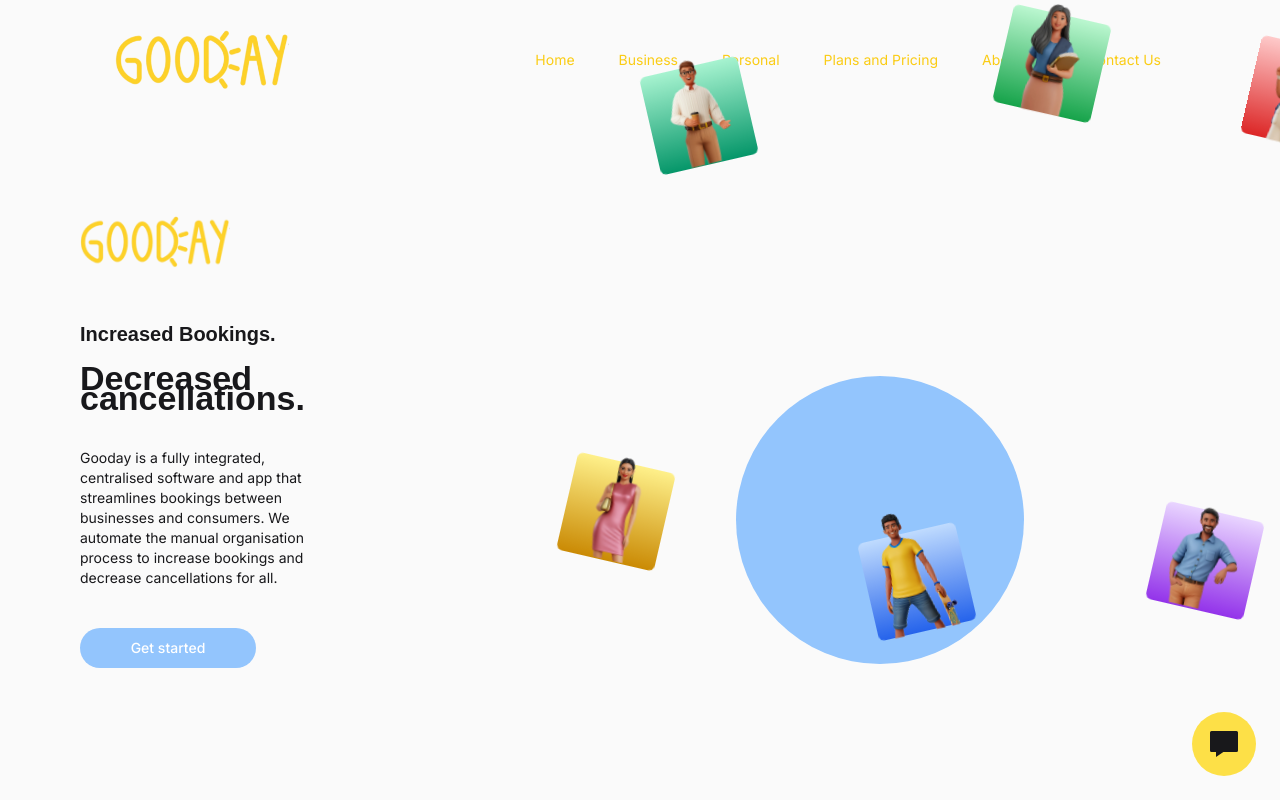
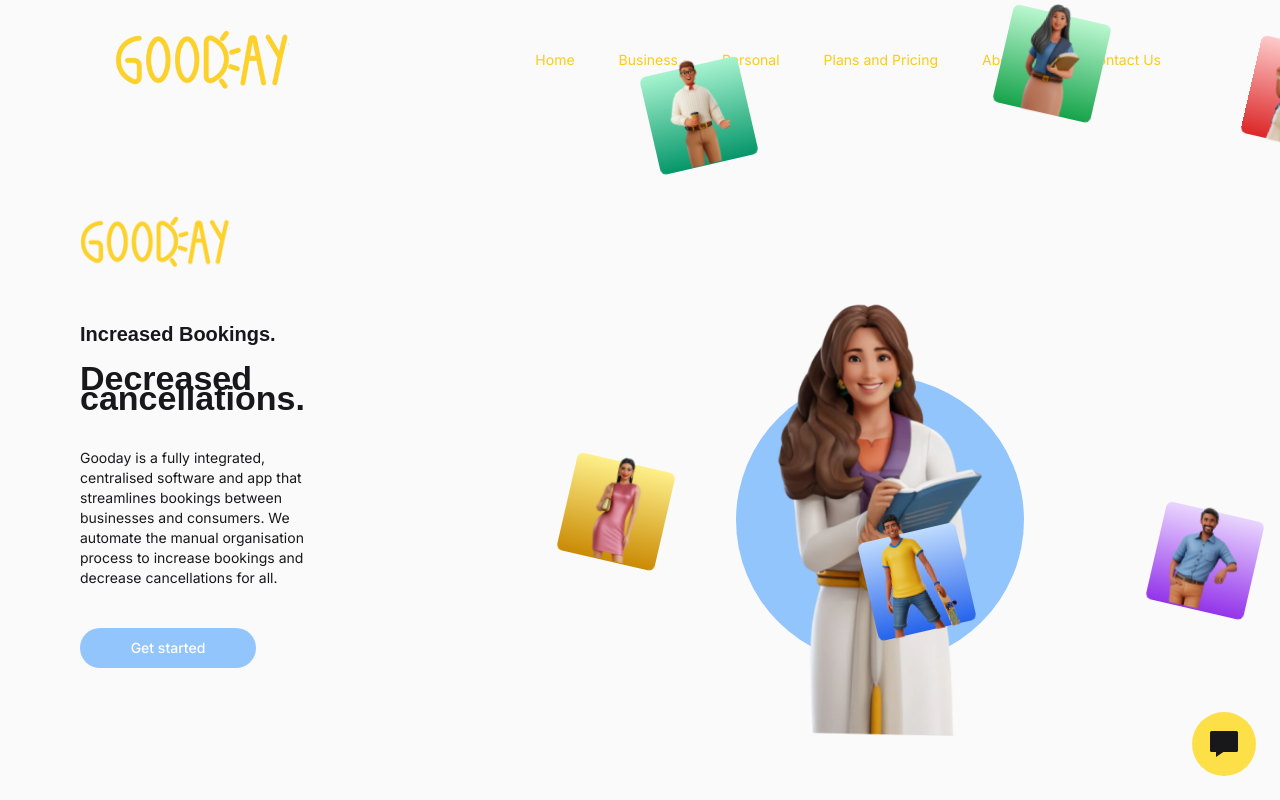
Before and after one commit to maplesoup1/gooday-own-contribution, a Next.js app: page / in a window 1280 px wide. Shown: the top 800 px of the page. Built offline with nearby package versions, Linux system fonts and the light colour scheme.

Commit message:
complete character selection

```diff
--- a/src/components/home/hero.tsx
+++ b/src/components/home/hero.tsx
@@ -1,10 +1,21 @@
+"use client";
 import React from "react";
 import Image from "next/image";
 import H1 from "../h1";
 import H2 from "../h2";
 import { Button } from "../ui/button";
+import { useState, useEffect } from "react";
+import { motion } from "framer-motion";
 
 const hero = () => {
+  const [character, setCharacter] = useState<string>("Maria");
+
+  function toggleCharacter(newCharacter: string): void {
+    setCharacter((prevCharacter) =>
+      prevCharacter === newCharacter ? "" : newCharacter
+    );
+  }
+
   return (
     <div className="w-screen h-screen flex">
       {/* left div */}
@@ -35,12 +46,33 @@
       </div>
       {/* right div */}
       <div className="flex flex-col justify-center items-center basis-2/3 ">
-        <div className="bg-blue-300 rounded-full w-72 h-72"></div>
+        <div className="relative w-72 h-72">
+          <div className="bg-blue-300 rounded-t-full w-full h-1/2 absolute top-0 overflow-visible"></div>
+          <div className="bg-blue-300 rounded-b-full w-full h-1/2 absolute bottom-0 overflow-hidden"></div>
+          <motion.div
+            initial={{ opacity: 0 }}
+            animate={{ opacity: 1 }}
+            transition={{ duration: 1 }}
+          >
+            {character && (
+              <Image
+                src={`/half/${character}_half.png`}
+                width={288}
+                height={288}
+                alt={character}
+                className="absolute top-1/2 left-1/2 transform -translate-x-1/2 -translate-y-1/2"
+              />
+            )}
+          </motion.div>
+        </div>
       </div>
 
       {/* square */}
       {/* character */}
-      <div className="bg-gradient-to-b from-emerald-200 to-emerald-600 absolute w-[100px] h-[100px] left-[649px] top-[84px] rounded-md  animate-updown_left hover:animate-none hover:scale-125 hover:rotate-[-13deg] cursor-pointer overflow-visible grid justify-center">
+      <div
+        className="bg-gradient-to-b from-emerald-200 to-emerald-600 absolute w-[100px] h-[100px] left-[649px] top-[84px] rounded-md  animate-updown_left hover:animate-none hover:scale-125 hover:rotate-[-13deg] cursor-pointer overflow-visible grid justify-center"
+        onClick={() => toggleCharacter("Frank")}
+      >
         <Image
           src="/half/Frank_half.png"
           width={93}
@@ -49,7 +81,10 @@
           className="relative bottom-[50px]"
         />
       </div>
-      <div className="bg-gradient-to-b from-green-200 to-green-600 absolute w-[100px] h-[100px] left-[1002px] top-[32px] rounded-md animate-updown_right hover:animate-none hover:scale-125 hover:rotate-[13deg] cursor-pointer overflow-visible grid justify-center">
+      <div
+        className="bg-gradient-to-b from-green-200 to-green-600 absolute w-[100px] h-[100px] left-[1002px] top-[32px] rounded-md animate-updown_right hover:animate-none hover:scale-125 hover:rotate-[13deg] cursor-pointer overflow-visible grid justify-center"
+        onClick={() => toggleCharacter("Olga")}
+      >
         <Image
           src="/half/Olga_half.png"
           width={80}
@@ -59,7 +94,10 @@
         />
       </div>
 
-      <div className="bg-gradient-to-b from-yellow-200 to-yellow-600 absolute w-[100px] h-[100px] left-[566px] top-[480px] rounded-md animate-updown_right hover:animate-none hover:scale-125 hover:rotate-[13deg] cursor-pointer overflow-visible grid justify-center">
+      <div
+        className="bg-gradient-to-b from-yellow-200 to-yellow-600 absolute w-[100px] h-[100px] left-[566px] top-[480px] rounded-md animate-updown_right hover:animate-none hover:scale-125 hover:rotate-[13deg] cursor-pointer overflow-visible grid justify-center"
+        onClick={() => toggleCharacter("Shutima")}
+      >
         <Image
           src="/half/Shutima_half.png"
           width={100}
@@ -69,7 +107,10 @@
         />
       </div>
 
-      <div className="bg-gradient-to-b from-red-200 to-red-600 absolute w-[100px] h-[100px] left-[1250px] top-[63px] rounded-md animate-updown_right hover:animate-none hover:scale-125 hover:rotate-[13deg] cursor-pointer overflow-visible grid justify-center">
+      <div
+        className="bg-gradient-to-b from-red-200 to-red-600 absolute w-[100px] h-[100px] left-[1250px] top-[63px] rounded-md animate-updown_right hover:animate-none hover:scale-125 hover:rotate-[13deg] cursor-pointer overflow-visible grid justify-center"
+        onClick={() => toggleCharacter("Charlotte")}
+      >
         <Image
           src="/half/Charlotte_half.png"
           width={90}
@@ -79,7 +120,10 @@
         />
       </div>
 
-      <div className="bg-gradient-to-b from-orange-200 to-orange-600 absolute w-[100px] h-[100px] left-[1300px] top-[290px] rounded-md animate-updown_left hover:animate-none hover:scale-125 hover:rotate-[-13deg] cursor-pointer overflow-visible grid justify-center">
+      <div
+        className="bg-gradient-to-b from-orange-200 to-orange-600 absolute w-[100px] h-[100px] left-[1300px] top-[290px] rounded-md animate-updown_left hover:animate-none hover:scale-125 hover:rotate-[-13deg] cursor-pointer overflow-visible grid justify-center"
+        onClick={() => toggleCharacter("Sinem")}
+      >
         <Image
           src="/half/Sinem_half.png"
           width={100}
@@ -89,7 +133,10 @@
         />
       </div>
 
-      <div className="bg-gradient-to-b from-purple-200 to-purple-600 absolute w-[100px] h-[100px] left-[1155px] top-[529px] rounded-md animate-updown_right hover:animate-none hover:scale-125 hover:rotate-[13deg] cursor-pointer overflow-visible grid justify-center">
+      <div
+        className="bg-gradient-to-b from-purple-200 to-purple-600 absolute w-[100px] h-[100px] left-[1155px] top-[529px] rounded-md animate-updown_right hover:animate-none hover:scale-125 hover:rotate-[13deg] cursor-pointer overflow-visible grid justify-center"
+        onClick={() => toggleCharacter("Raaj")}
+      >
         <Image
           src="/half/Raaj_half.png"
           width={100}
@@ -99,7 +146,10 @@
         />
       </div>
 
-      <div className="bg-gradient-to-b from-blue-200 to-blue-600 absolute w-[100px] h-[100px] left-[867px] top-[550px] rounded-md animate-updown_left hover:animate-none hover:scale-125 hover:rotate-[-13deg] cursor-pointer overflow-visible grid justify-center">
+      <div
+        className="bg-gradient-to-b from-blue-200 to-blue-600 absolute w-[100px] h-[100px] left-[867px] top-[550px] rounded-md animate-updown_left hover:animate-none hover:scale-125 hover:rotate-[-13deg] cursor-pointer overflow-visible grid justify-center"
+        onClick={() => toggleCharacter("Max")}
+      >
         <Image
           src="/half/Max_half.png"
           width={90}
```
